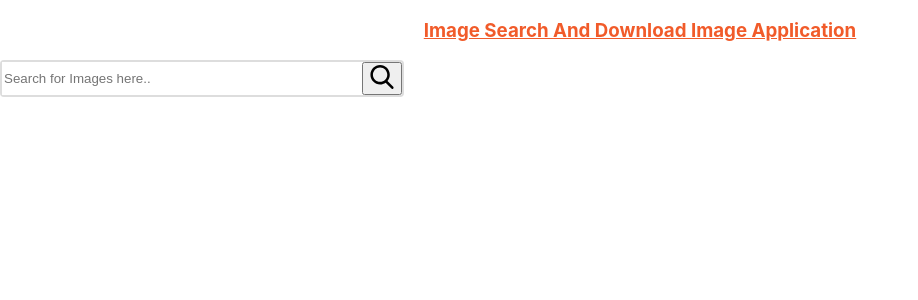
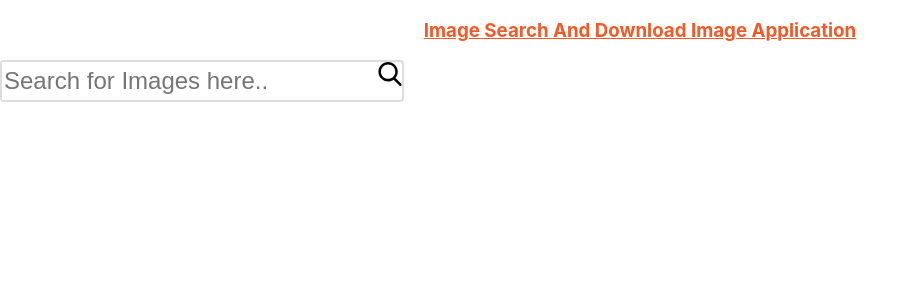
Before and after one commit to gabhat1994/ImageSearchAndDownload, a React (Create React App) app in the folder frontend/: page / in a window 1280 px wide. Shown: the top 300 px of the page, without its empty margins (0-918 px from the left). Built offline with nearby package versions, Linux system fonts and the light colour scheme.

Commit message:
search bar functionality done

```diff
--- a/frontend/src/App.css
+++ b/frontend/src/App.css
@@ -17,6 +17,7 @@
   flex: 1;
   line-height: 1.5;
   transition: box-shadow 0.25s;
+  font-size: 1.5em;
 }
 
 .Search-input:focus,
--- a/frontend/src/Components/HomePage.js
+++ b/frontend/src/Components/HomePage.js
@@ -1,10 +1,17 @@
-import React from "react";
 import SearchBar from "./SearchBar";
+import React, { Component } from "react";
 
-export default function HomePage() {
-  return (
-    <div>
-      <SearchBar />
-    </div>
-  );
+class HomePage extends Component {
+  onSearchSubmit = (term) => {
+    console.log(term, "term");
+  };
+  render() {
+    return (
+      <div>
+        <SearchBar userSubmit={this.onSearchSubmit} />
+      </div>
+    );
+  }
 }
+
+export default HomePage;
--- a/frontend/src/Components/SearchBar.js
+++ b/frontend/src/Components/SearchBar.js
@@ -1,18 +1,29 @@
 import React, { Component } from "react";
 import { ReactComponent as SearchIcon } from "../images/search.svg";
 class SearchBar extends Component {
+  state = { val: "" };
+
+  handleSubmit = (event) => {
+    event.preventDefault();
+    this.props.userSubmit(this.state.val);
+  };
+
+  onInputChange = (event) => {
+    this.setState({ val: event.target.value });
+  };
   render() {
     return (
       <div>
-        <form className="Search">
+        <form className="Search" onSubmit={this.handleSubmit}>
           <input
             type="text"
             placeholder="Search for Images here.."
             className="Search-input"
+            onChange={this.onInputChange}
+            value={this.state.val}
           />
-          <button type="submit">
-            <SearchIcon height="24px" width="24px" />
-          </button>
+
+          <SearchIcon height="24px" width="24px" />
         </form>
       </div>
     );
```
